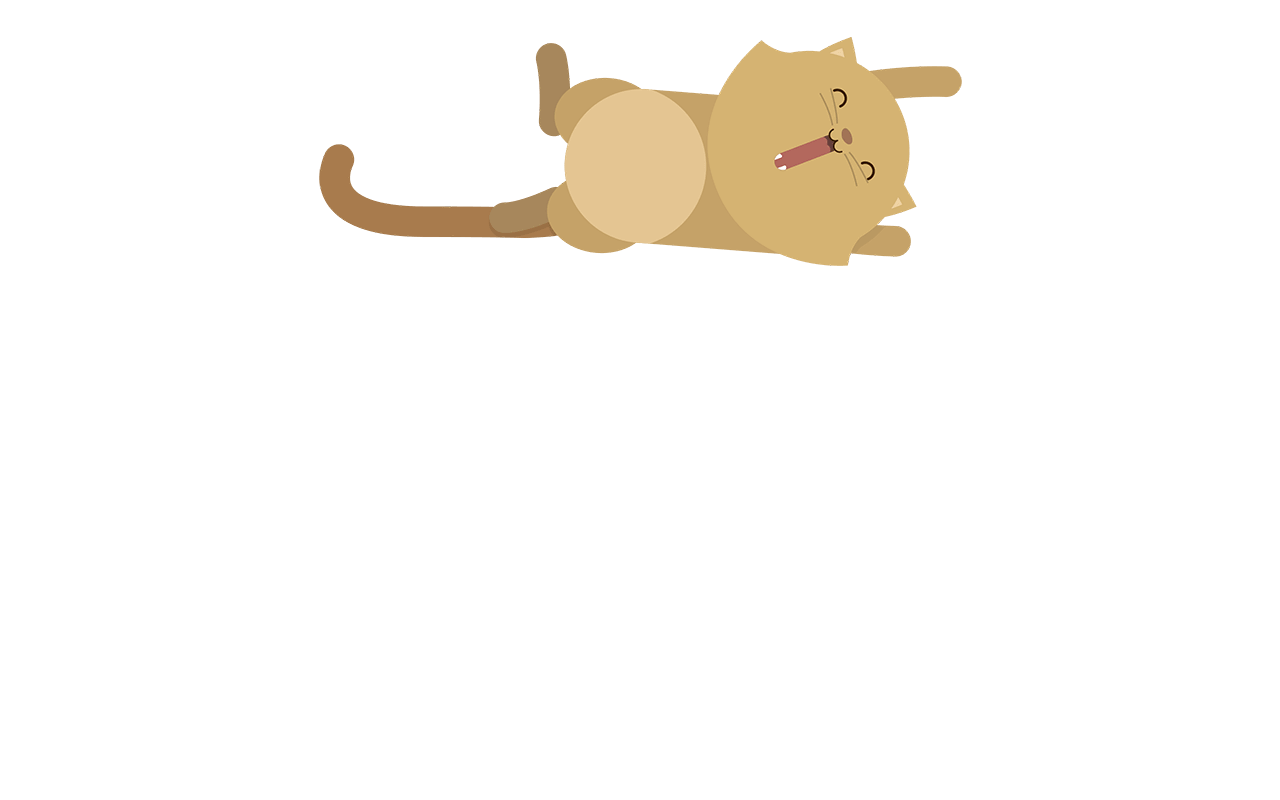
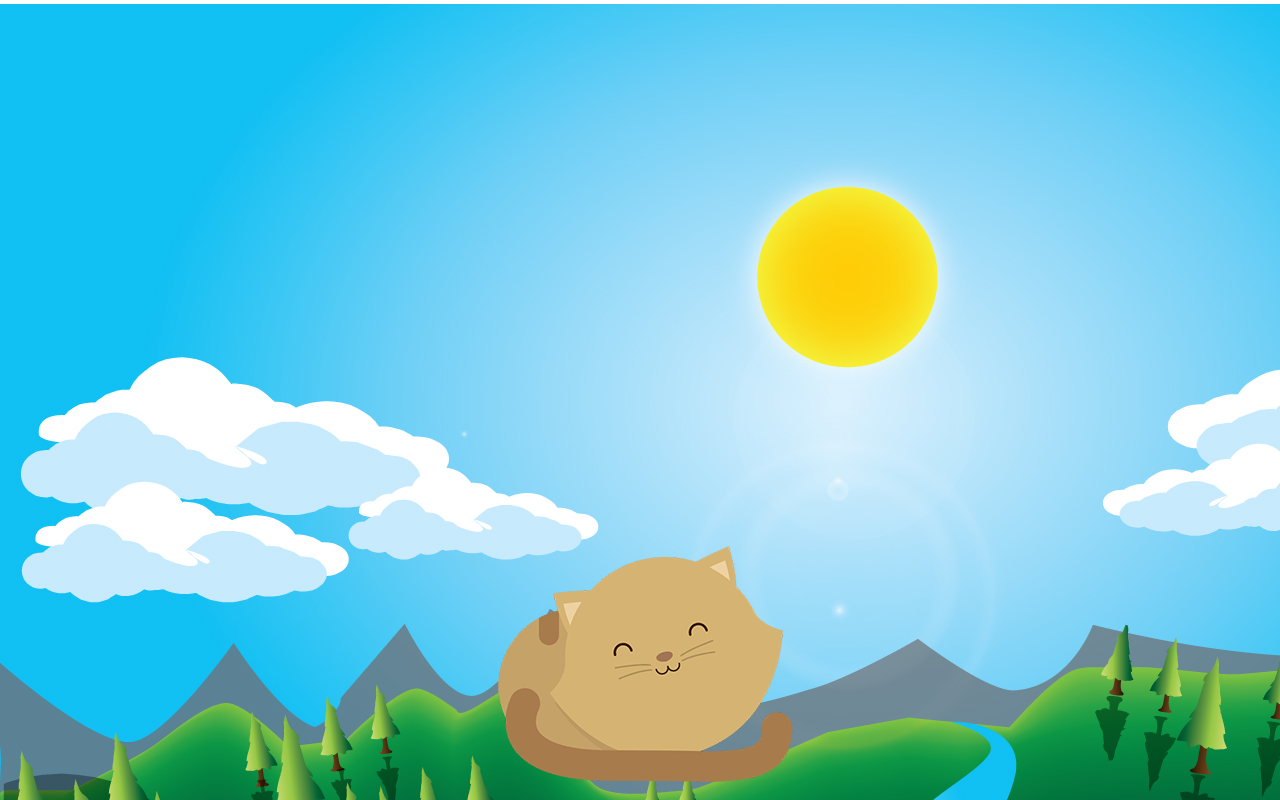
Before and after one commit to Misshel/S32-Kitten, a plain HTML site: page index.html in a window 1280 px wide. Drawn offline with Linux system fonts and the light colour scheme.

Commit message:
cambio de imagen del fondo

```diff
--- a/css/style.css
+++ b/css/style.css
@@ -1,4 +1,41 @@
-/*img {
+*{
+    box-sizing:border-box;
+    margin: 0;
+    padding: 0;
+}
+
+img {
   display: block;
   margin: 0 auto;
-}*/
+}
+
+.fondo{
+  align-items:flex-end;
+  display: flex;
+  height: 100vh;
+  justify-content: center;
+}
+
+picture{
+  align-items:center;
+  display: flex;
+  flex-direction: column;
+}
+
+@media (max-width:500px) {
+  .fondo{
+    background-image: url("../assets/img/maxresdefault.jpg");
+  }
+}
+
+@media (min-width: 501px) and (max-width: 700px){
+  .fondo{
+    background-image: url("../assets/img/dawn.png");
+  }
+}
+
+@media (min-width:701px) {
+  .fondo{
+    background-image: url("../assets/img/Landscape.jpg");
+  }
+}
--- a/index.html
+++ b/index.html
@@ -4,22 +4,22 @@
   <meta charset="UTF-8">
   <meta name="viewport" content="width=device-width, initial-scale=1.0">
   <meta http-equiv="X-UA-Compatible" content="ie=edge">
-  <title>Kitten</title>
-  <!-- <link rel="stylesheet" href="css/style.css"> -->
-  <style>
-    img { display: block; margin: 0 auto;}
-  </style>
+  <title>S32-Kitten</title>
+  <link rel="stylesheet" href="css/style.css">
 </head>
 <body>
+  <section class="fondo">
     <picture>
       <source
       media="(min-whidth: 650px)"
-      srcset="assets/img/kitten-small.png">
+      srcset="assets/img/kitten-large.png">
       <source
       media="(min-whidth: 465px)"
       srcset="assets/img/kitten-medium.png">
       <img
-      src="assets/img/kitten-large.png" alt="un lindo gatito">
+      src="assets/img/kitten-small.png" alt="un lindo gatito">
     </picture>
+  </section>
+  <script type="text/javascript" src="js/app.js"></script>
 </body>
 </html>
```
